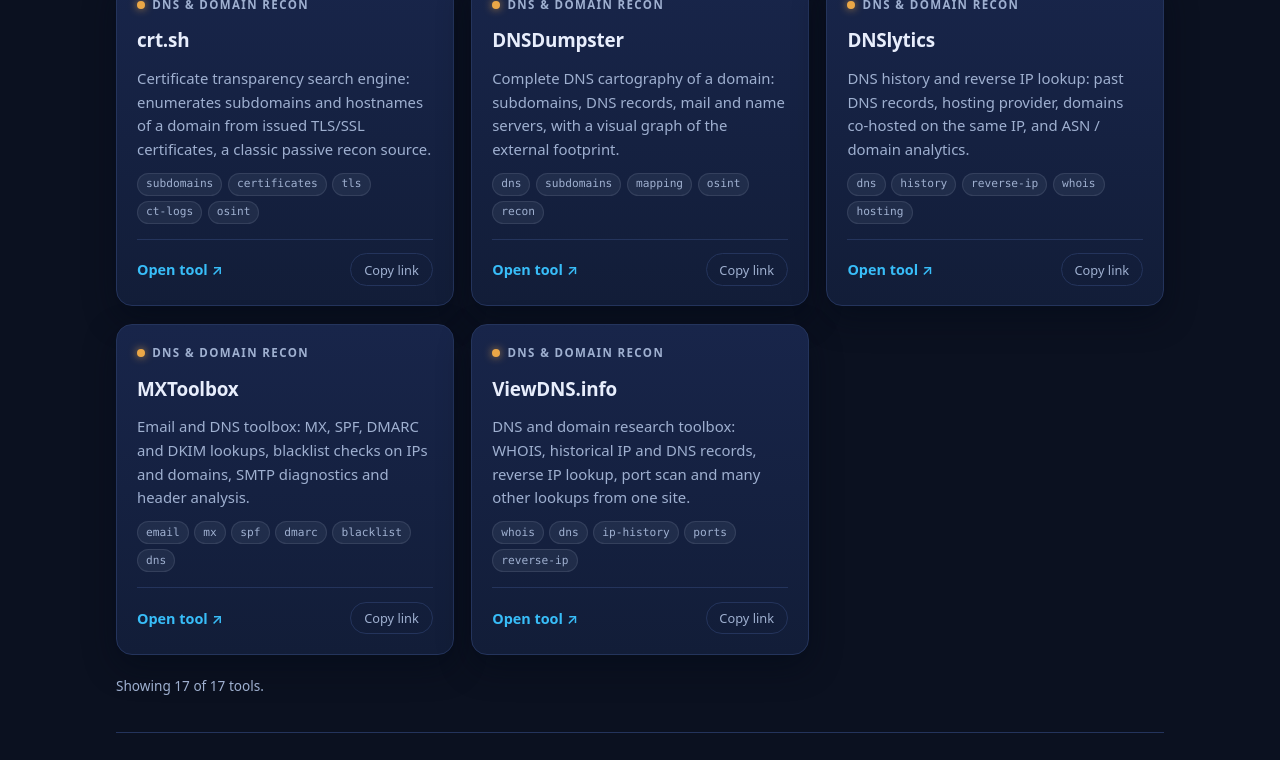
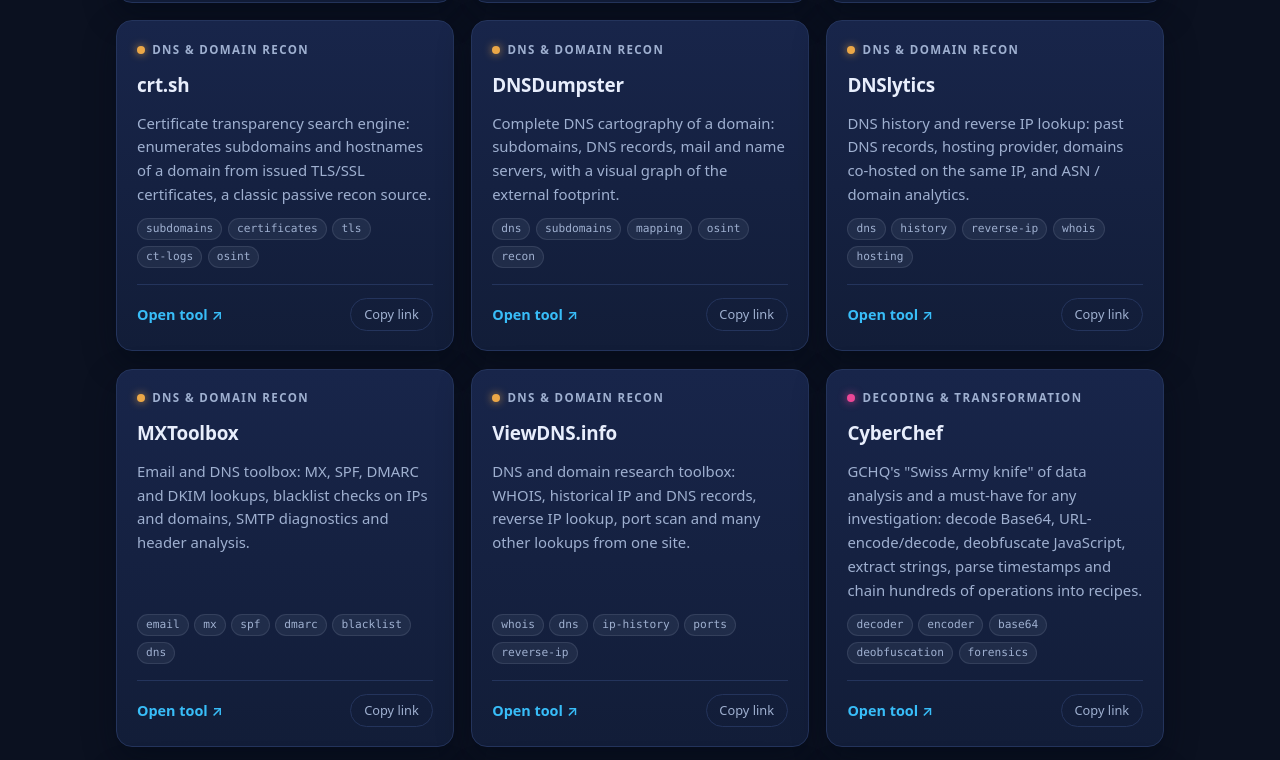
Before and after one commit to j0rdan-m/ioc-tracking-tool, a Svelte app: page / in a window 1280 px wide. Shown: the part 2000-2760 px from the top of the page. Built offline with nearby package versions, Linux system fonts and the light colour scheme.

Commit message:
Add 14 IOC investigation tools and 5 new categories

```diff
--- a/scripts/smoke-test.mjs
+++ b/scripts/smoke-test.mjs
@@ -62,7 +62,7 @@
 // --- Repository with injected data source ---
 const repository = new ToolRepository(new StaticToolDataSource(catalog));
 const loaded = await repository.getCatalog();
-if (loaded.tools.length !== 17) {
+if (loaded.tools.length !== 31) {
   throw new Error(`Catalog: expected 17 tools, got ${loaded.tools.length}.`);
 }
 
@@ -75,7 +75,7 @@
 if (reputationMatches.join(',') !== 'abuseipdb,scamalytics,urlvoid,sucuri-sitecheck,controld-link-checker,isitphishing') {
   throw new Error(`filterTools: category filter failed, got [${reputationMatches}].`);
 }
-if (countToolsByCategory(loaded.tools).get('all') !== 17) {
+if (countToolsByCategory(loaded.tools).get('all') !== 31) {
   throw new Error('countToolsByCategory: global count failed.');
 }
 
@@ -84,7 +84,7 @@
 const httpRepository = new ToolRepository(
   new HttpToolDataSource('/tools.json', { fetch: fakeFetch }),
 );
-if ((await httpRepository.getCatalog()).tools.length !== 17) {
+if ((await httpRepository.getCatalog()).tools.length !== 31) {
   throw new Error('HttpToolDataSource: injected fetch failed.');
 }
 
--- a/src/data/tools.json
+++ b/src/data/tools.json
@@ -1,13 +1,18 @@
 {
-  "version": "1.1.0",
-  "updatedAt": "2026-01-09",
+  "version": "1.2.0",
+  "updatedAt": "2026-09-02",
   "categories": [
     { "id": "geolocation", "label": "IP Geolocation" },
     { "id": "reputation", "label": "Reputation & Fraud" },
     { "id": "multi-analysis", "label": "Multi-Engine Analysis" },
     { "id": "enrichment", "label": "IP Enrichment & ASN" },
     { "id": "url-analysis", "label": "URL Analysis" },
-    { "id": "dns-recon", "label": "DNS & Domain Recon" }
+    { "id": "dns-recon", "label": "DNS & Domain Recon" },
+    { "id": "decoding-transformation", "label": "Decoding & Transformation" },
+    { "id": "file-analysis", "label": "File & Hash Analysis" },
+    { "id": "threat-intelligence", "label": "Threat Intelligence" },
+    { "id": "email-analysis", "label": "Email Header Analysis" },
+    { "id": "network-bgp", "label": "Network & BGP" }
   ],
   "tools": [
     {
@@ -145,6 +150,118 @@
       "categoryId": "dns-recon",
       "description": "DNS and domain research toolbox: WHOIS, historical IP and DNS records, reverse IP lookup, port scan and many other lookups from one site.",
       "tags": ["whois", "dns", "ip-history", "ports", "reverse-ip"]
+    },
+    {
+      "id": "cyberchef",
+      "name": "CyberChef",
+      "url": "https://gchq.github.io/CyberChef/",
+      "categoryId": "decoding-transformation",
+      "description": "GCHQ's \"Swiss Army knife\" of data analysis and a must-have for any investigation: decode Base64, URL-encode/decode, deobfuscate JavaScript, extract strings, parse timestamps and chain hundreds of operations into recipes.",
+      "tags": ["decoder", "encoder", "base64", "deobfuscation", "forensics"]
+    },
+    {
+      "id": "url-unshortener",
+      "name": "URL Unshortener",
+      "url": "https://unshorten.me/",
+      "categoryId": "decoding-transformation",
+      "description": "Expands shortened URLs (bit.ly, t.co, tinyurl…) to reveal the real destination without clicking the link; getlinkinfo.com is a well-known alternative.",
+      "tags": ["url", "unshortener", "redirect", "link-expansion", "safety"]
+    },
+    {
+      "id": "virustotal",
+      "name": "VirusTotal",
+      "url": "https://www.virustotal.com/",
+      "categoryId": "file-analysis",
+      "description": "The absolute reference for the reputation of files, IPs, domains and URLs: a hash or sample is checked against dozens of antivirus engines, with behavioral and community context.",
+      "tags": ["hash", "malware", "antivirus", "reputation", "multi-engine", "ioc"]
+    },
+    {
+      "id": "malwarebazaar",
+      "name": "MalwareBazaar",
+      "url": "https://bazaar.abuse.ch/",
+      "categoryId": "file-analysis",
+      "description": "abuse.ch's open malware sample database: look up recent samples and their signatures by MD5, SHA1 or SHA256 hash, tag, family or actor.",
+      "tags": ["malware", "hash", "samples", "database", "threat-intelligence"]
+    },
+    {
+      "id": "hybrid-analysis",
+      "name": "Hybrid Analysis",
+      "url": "https://www.hybrid-analysis.com/",
+      "categoryId": "file-analysis",
+      "description": "Free and powerful online sandbox: submit a suspicious file and get a behavioral analysis report with IOCs, network activity and a malware verdict.",
+      "tags": ["sandbox", "malware", "behavioral-analysis", "hash", "ioc"]
+    },
+    {
+      "id": "anyrun",
+      "name": "ANY.RUN",
+      "url": "https://any.run/",
+      "categoryId": "file-analysis",
+      "description": "Interactive real-time malware sandbox: run a sample or URL in a live VM and watch its processes and network actions as they happen; the free tier is limited but very useful.",
+      "tags": ["sandbox", "malware", "interactive", "network", "processes"]
+    },
+    {
+      "id": "urlscan-io",
+      "name": "urlscan.io",
+      "url": "https://urlscan.io/",
+      "categoryId": "url-analysis",
+      "description": "Scans a URL safely and returns a screenshot, the DOM, network requests and the IOCs of the page — indispensable for phishing analysis.",
+      "tags": ["url", "phishing", "screenshot", "dom", "network", "ioc"]
+    },
+    {
+      "id": "phishtank",
+      "name": "PhishTank",
+      "url": "https://www.phishtank.com/",
+      "categoryId": "url-analysis",
+      "description": "Collaborative database specialized in phishing: check whether a URL is a known phishing page and contribute verdicts, with data available for integration.",
+      "tags": ["phishing", "url", "database", "blacklist", "community"]
+    },
+    {
+      "id": "alienvault-otx",
+      "name": "AlienVault OTX",
+      "url": "https://otx.alienvault.com/",
+      "categoryId": "threat-intelligence",
+      "description": "Open Threat Exchange, one of the largest IoC-sharing communities: check whether an indicator is known in recent threat pulses and follow adversary groups.",
+      "tags": ["ioc", "threat-intelligence", "pulses", "community", "osint"]
+    },
+    {
+      "id": "threatfox",
+      "name": "ThreatFox",
+      "url": "https://threatfox.abuse.ch/",
+      "categoryId": "threat-intelligence",
+      "description": "abuse.ch platform dedicated to IOCs associated with malware: search and share C2 servers, distribution URLs and their malware families.",
+      "tags": ["ioc", "c2", "malware", "threat-intelligence", "database"]
+    },
+    {
+      "id": "intelligence-x",
+      "name": "Intelligence X",
+      "url": "https://intelx.io/",
+      "categoryId": "threat-intelligence",
+      "description": "Powerful search engine over data leaks, pastes, the dark web, historical WHOIS and DNS records, with pivots on emails, domains, IPs and phone numbers.",
+      "tags": ["osint", "leaks", "dark-web", "whois", "dns", "search-engine"]
+    },
+    {
+      "id": "microsoft-message-header-analyzer",
+      "name": "Microsoft Message Header Analyzer",
+      "url": "https://mha.azurewebsites.net/",
+      "categoryId": "email-analysis",
+      "description": "Paste the raw headers of an email to make them readable: hop-by-hop route, delays between servers and SPF / DKIM / DMARC verdicts.",
+      "tags": ["email", "headers", "spf", "dkim", "dmarc", "forensics"]
+    },
+    {
+      "id": "google-messageheader",
+      "name": "Google Admin Toolbox Messageheader",
+      "url": "https://toolbox.googleapps.com/apps/messageheader/",
+      "categoryId": "email-analysis",
+      "description": "Google Admin Toolbox alternative to Microsoft's analyzer: paste raw headers to visualize the email path, its delays and authentication results.",
+      "tags": ["email", "headers", "spf", "dkim", "dmarc", "routing"]
+    },
+    {
+      "id": "he-bgp-toolkit",
+      "name": "Hurricane Electric BGP Toolkit",
+      "url": "https://bgp.he.net/",
+      "categoryId": "network-bgp",
+      "description": "Far more complete than basic IP tools for network forensics: BGP routes, announced prefixes, ASN history and peering for any IP, prefix or autonomous system.",
+      "tags": ["bgp", "asn", "prefixes", "routing", "network", "ip"]
     }
   ]
 }
```
Also changed, not shown: 1 other file (tests, documents, lock files or other folders).
